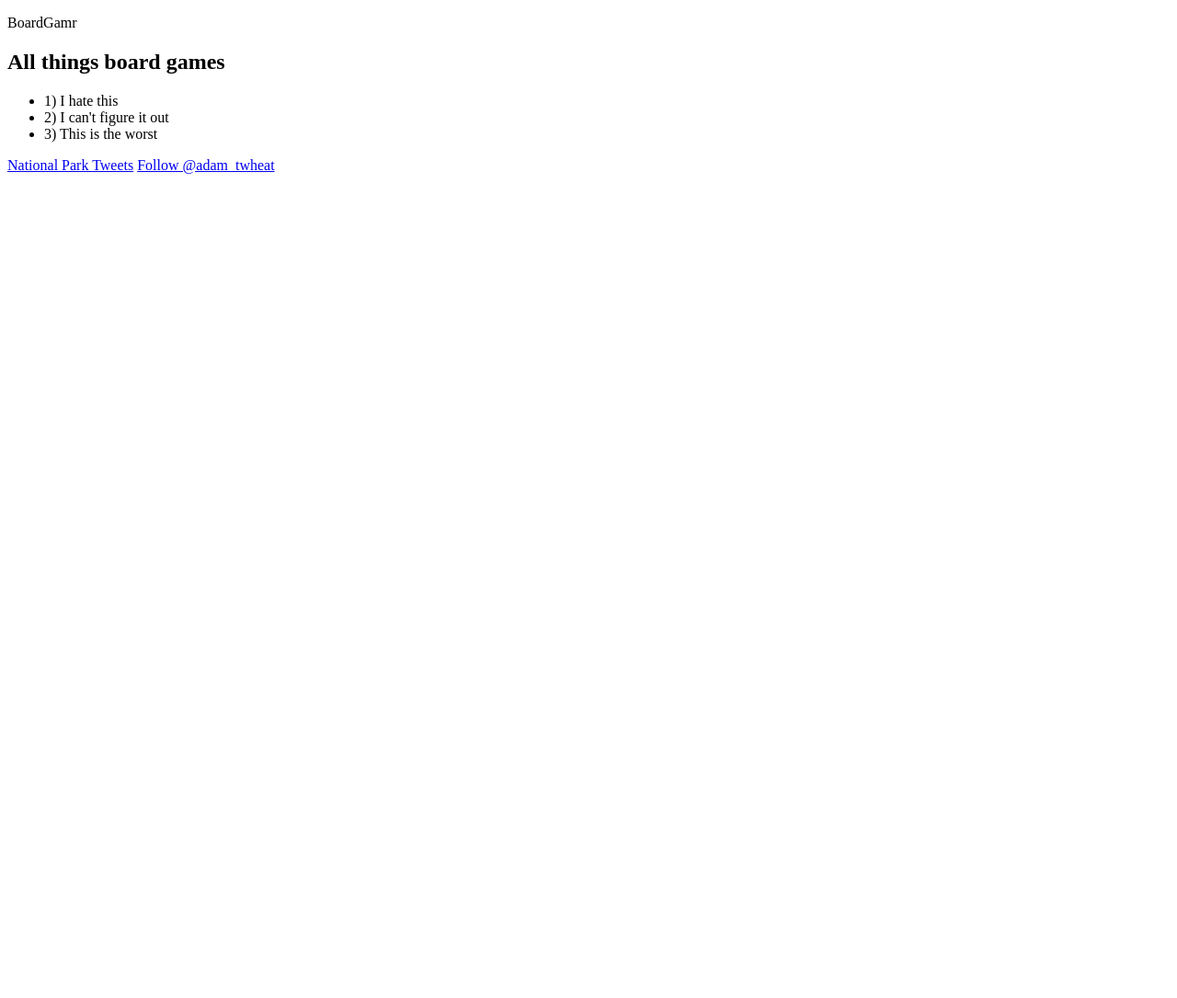
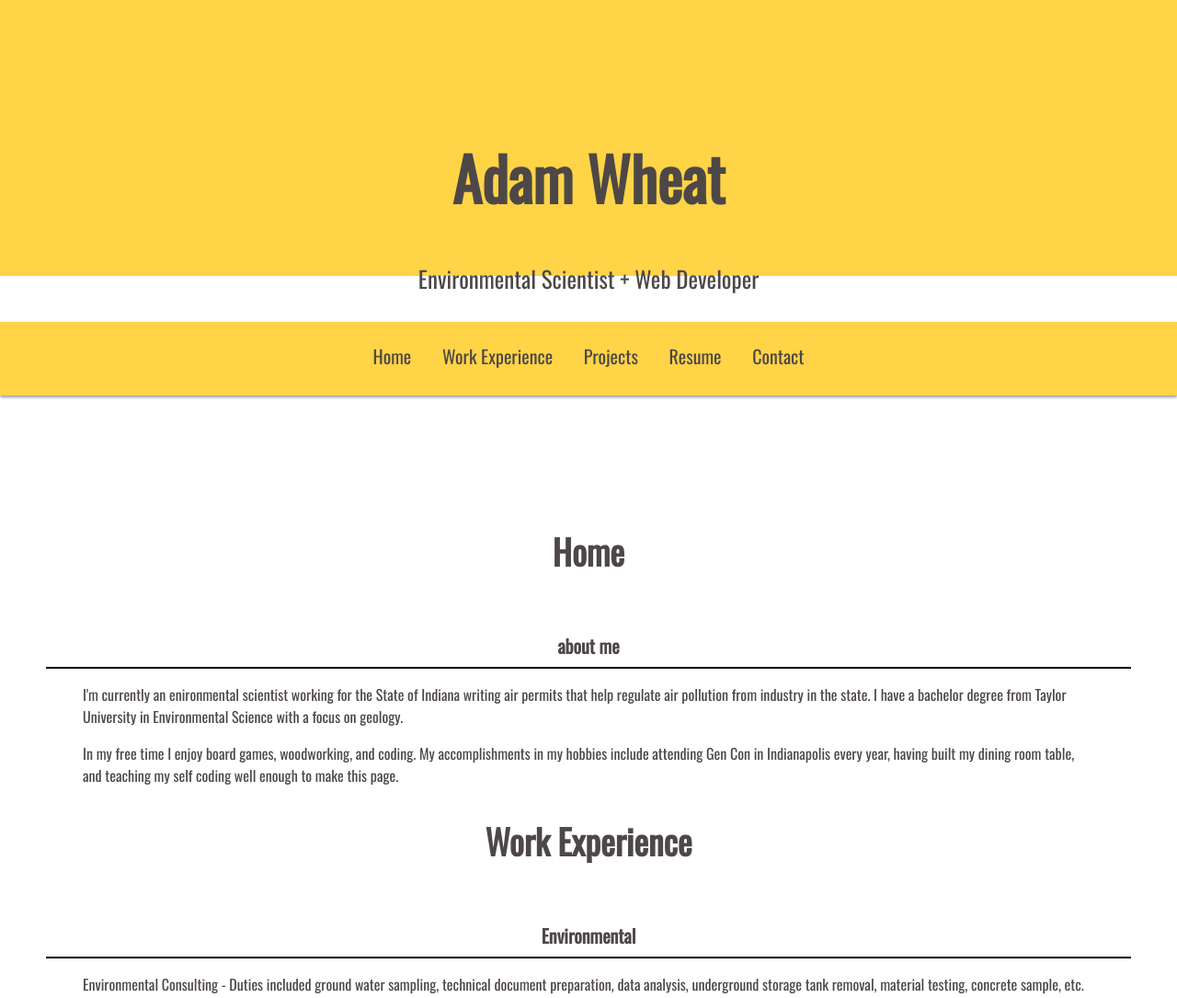
Before and after one commit to adamwheat/adamwheat.github.io, a plain HTML site: page index.html in a window 1280 px wide. Shown: the whole page at 92% size. Before the commit the page ends 800 px from the top, so only its background shows below. Drawn offline with nearby package versions, Linux system fonts and the light colour scheme.

Commit message:
Update index.html

```diff
--- a/index.html
+++ b/index.html
@@ -1,38 +1,51 @@
 <!DOCTYPE html>
 <html>
   <head>
+    <title>Adam Wheat | Personal Website</title>
+    <link href="stylesheet.css" type="text/css" rel="stylesheet" />
+    <!--Google Fonts-->
+    <link href="https://fonts.googleapis.com/css?family=Oswald" rel="stylesheet">
+   <script type="text/javascript" src="script.js"></script>
+   <script src="http://ajax.googleapis.com/ajax/libs/jquery/3.1.0/jquery.min.js"></script>
   </head>
   <body>
-	<p>BoardGamr</p>
-	<h2>All things board games</h2>
+    <header>
+      <h1 id="name">Adam Wheat</h1>
+      <p id="occupation">Environmental Scientist  +  Web Developer</p>
+    </header>
+    <nav class="main-nav">
       <ul>
-			<li>1) I hate this</li>
-			<li>2) I can't figure it out</li>
-			<li>3) This is the worst</li>
+        <li>Home</li>
+        <li>Work Experience</li>
+        <li>Projects</li>
+        <li>Resume</li>
+        <li>Contact</li>
       </ul>
-	<!--Twitter Feed-->
-	 <a class="twitter-grid" data-lang="en" data-limit="5" href="https://twitter.com/FFGames/media">National Park Tweets</a>
-	<script async src="//platform.twitter.com/widgets.js" charset="utf-8"></script>
-
-
-	<!--Follow Button*\-->
-	<a href="https://twitter.com/adam_twheat" class="twitter-follow-button" data-show-count="false">Follow @adam_twheat</a>
-
-	<script>window.twttr = (function(d, s, id) {
-  var js, fjs = d.getElementsByTagName(s)[0],
-    t = window.twttr || {};
-  if (d.getElementById(id)) return t;
-  js = d.createElement(s);
-  js.id = id;
-  js.src = "https://platform.twitter.com/widgets.js";
-  fjs.parentNode.insertBefore(js, fjs);
-
-  t._e = [];
-  t.ready = function(f) {
-    t._e.push(f);
-  };
-
-  return t;
-}(document, "script", "twitter-wjs"));</script>
+    </nav>
+    <div class="main">
+     <section id="home">
+       <div class="title">
+         <h2>Home</h2>
+       </div>
+       <div class="subheading">
+         <h4>about me</h4>
+       </div>
+       <div class="text">
+           <p>I'm currently an enironmental scientist working for the  State of Indiana writing air permits that help regulate air pollution from industry in the state. I have a bachelor degree from Taylor University in Environmental Science with a focus on geology.</p>
+           <p>In my free time I enjoy board games, woodworking, and coding. My accomplishments in my hobbies include attending Gen Con in Indianapolis every year, having built my dining room table, and teaching my self coding well enough to make this page. </p>
+       </div>
+     </section>
+      <section id="work">
+       <div class="title">
+         <h2>Work Experience</h2>
+       </div>
+       <div class="subheading">
+         <h4>Environmental</h4>
+       </div>
+       <div class="text">
+           <p>Environmental Consulting - Duties included ground water sampling, technical document preparation, data analysis, underground storage tank removal, material testing, concrete sample, etc.</p>
+       </div>
+     </section>
+   </div>
   </body>
 </html>
```
Lines whose indentation alone changed are shown as unchanged.
